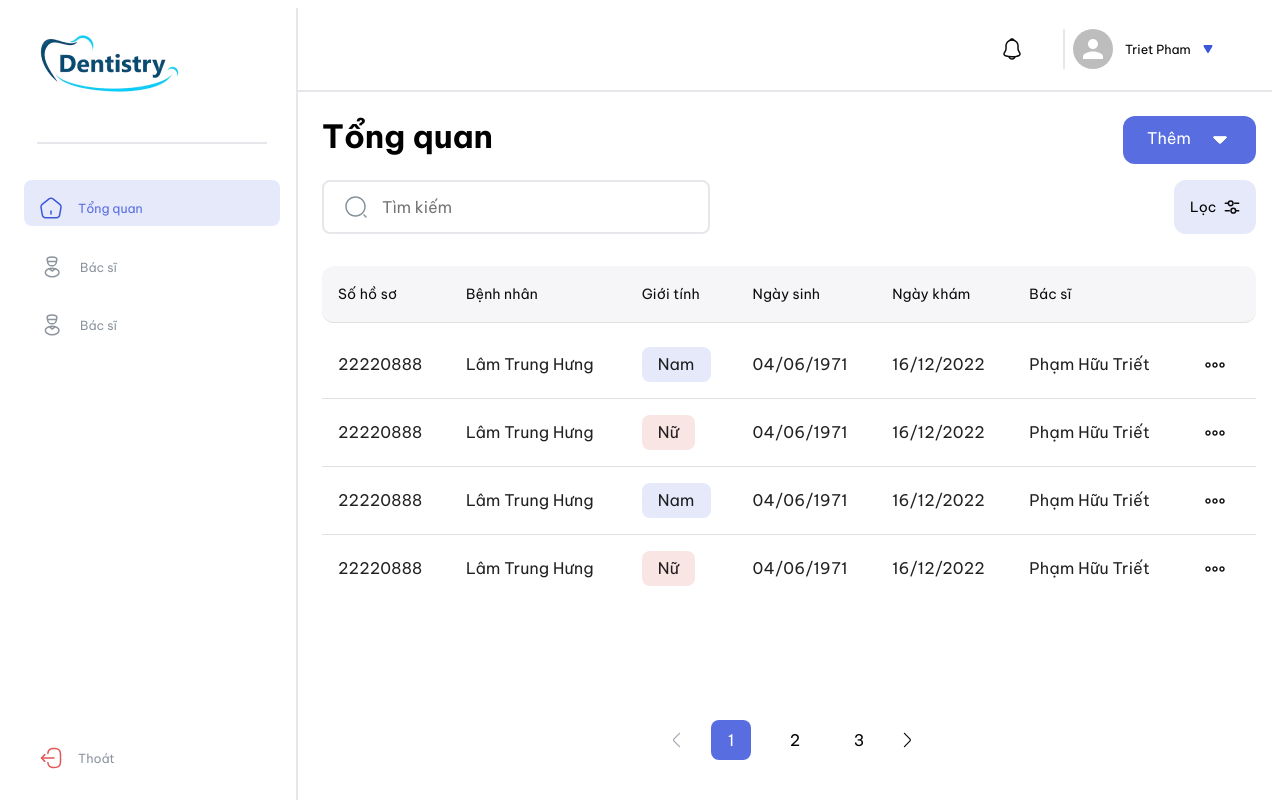
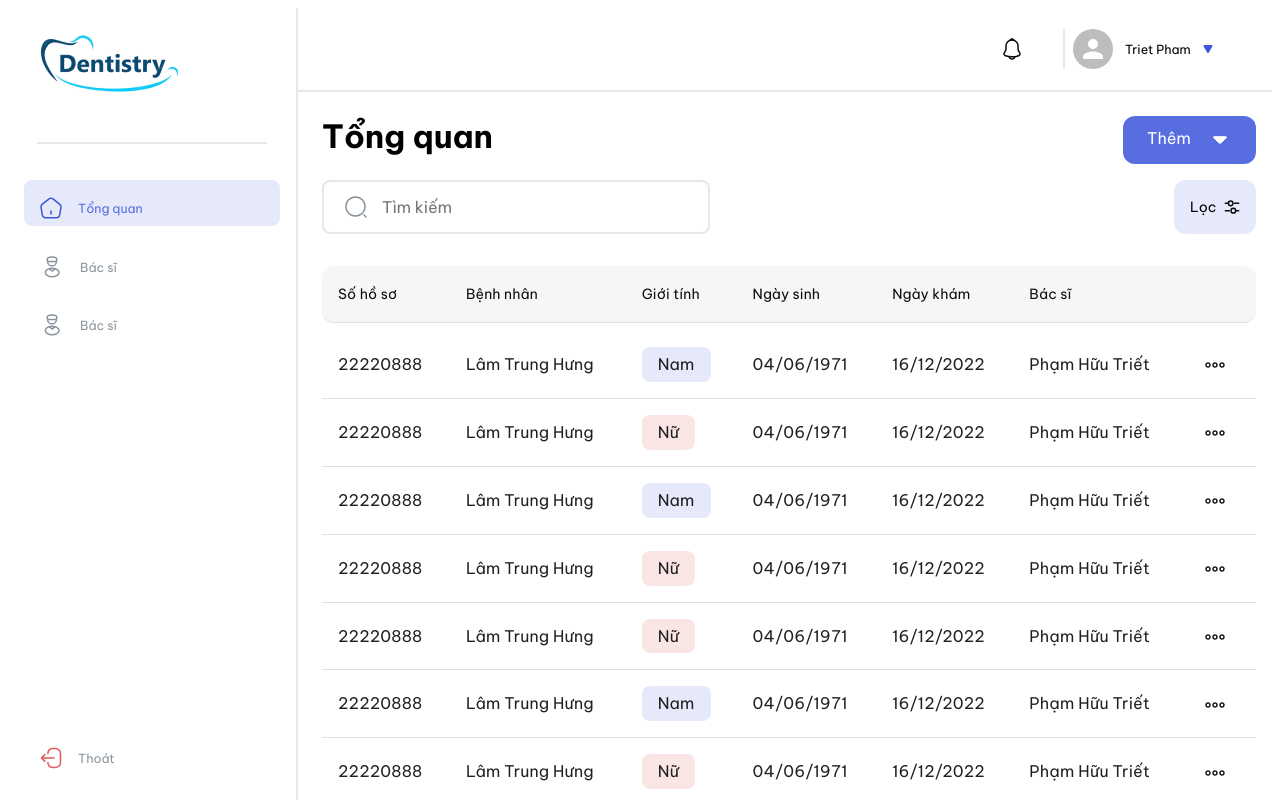
Before and after one commit to phamhuutriet/medical-manager-ui, a React (Create React App) app: page / in a window 1280 px wide. Shown: the top 800 px of the page. Built offline with nearby package versions, Linux system fonts and the light colour scheme.

Commit message:
fix: add some example data

```diff
--- a/src/mainPage/content/ContentTable.tsx
+++ b/src/mainPage/content/ContentTable.tsx
@@ -75,6 +75,38 @@ const rows = [
     "16/12/2022",
     "Phạm Hữu Triết"
   ),
+  createData(
+    "22220888",
+    "Lâm Trung Hưng",
+    "Female",
+    "04/06/1971",
+    "16/12/2022",
+    "Phạm Hữu Triết"
+  ),
+  createData(
+    "22220888",
+    "Lâm Trung Hưng",
+    "Male",
+    "04/06/1971",
+    "16/12/2022",
+    "Phạm Hữu Triết"
+  ),
+  createData(
+    "22220888",
+    "Lâm Trung Hưng",
+    "Female",
+    "04/06/1971",
+    "16/12/2022",
+    "Phạm Hữu Triết"
+  ),
+  createData(
+    "22220888",
+    "Lâm Trung Hưng",
+    "Male",
+    "04/06/1971",
+    "16/12/2022",
+    "Phạm Hữu Triết"
+  ),
 ];
 
 export const ContentTable = () => {
```
